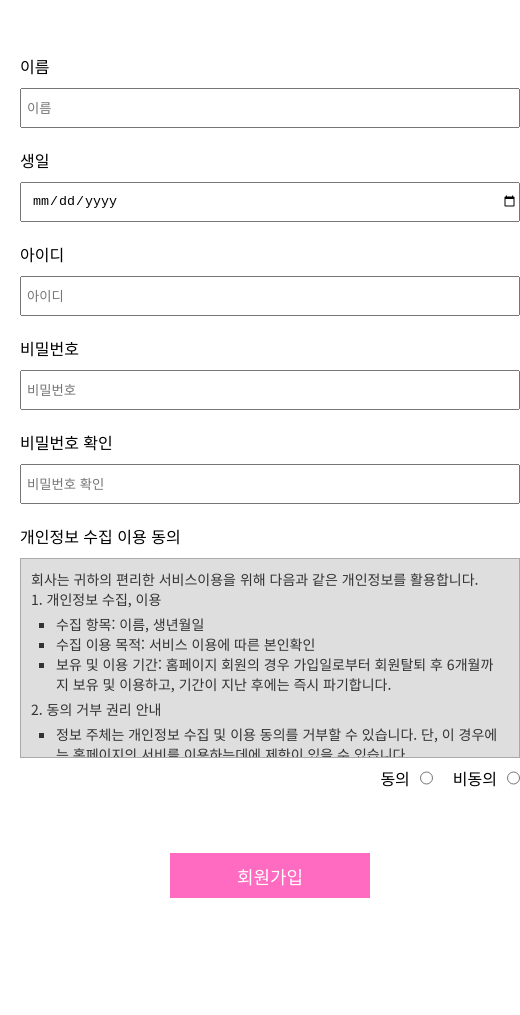
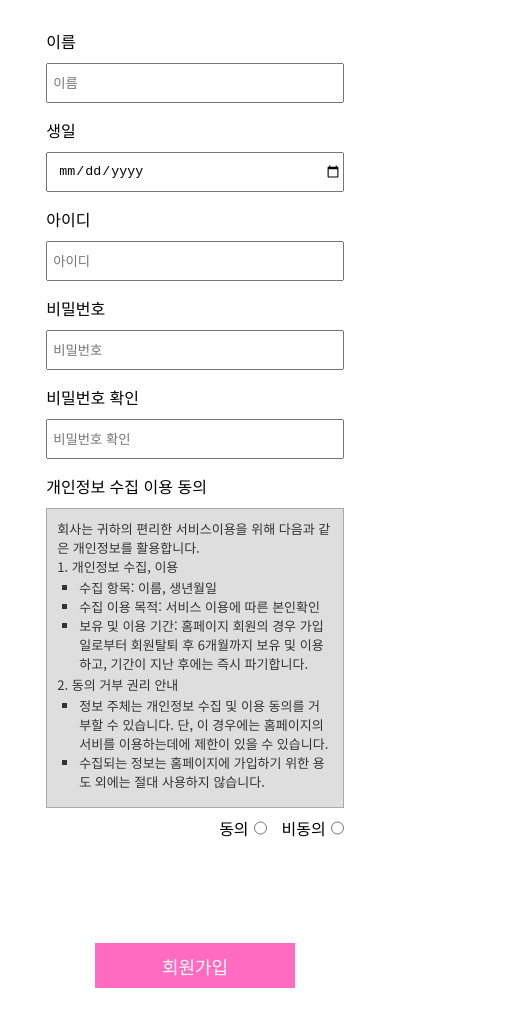
Before and after one commit to yodiodine/iodine_07, a plain HTML site: page join.html in a window 390 px wide. Shown: the part 192-1207 px from the top of the page, 520 px wide, since content can reach past the window. Drawn offline with Linux system fonts and the light colour scheme.

Commit message:
edit media query

```diff
--- a/css/join.css
+++ b/css/join.css
@@ -1,4 +1,3 @@
-#main{}
 #main .join-wrap{
     max-width: 1280px;
     margin: 0 auto;
@@ -86,3 +85,40 @@
     font-size: 18px; color: #fff;
     border: none;
 }
+
+@media all and (max-width:768px){
+    #main .join-wrap{
+        padding-bottom: 50px
+    }
+    #main .join-wrap h1{
+        margin: 20px 0;
+    }
+    #main .join-wrap form{
+        max-width: 500px;
+        width: 85%;
+    }
+    #main .join-wrap form>div{
+        margin: 15px 0;
+    }
+
+
+    #main .join-wrap form .personal-box div:nth-child(2){
+        height: 300px;
+        font-size: 13px;
+    }
+    #main .join-wrap form .personal-box div ul{
+        margin: 2px;
+    }
+
+    #main .join-wrap form .personal-box div:nth-child(3){
+        grid-gap: 5px;
+    }
+
+    #main .join-wrap form .alert{
+        height: 70px;
+    }
+    #main .join-wrap form button{display: block;
+        max-width: 200px;
+        width: 80%;
+    }
+}
```
